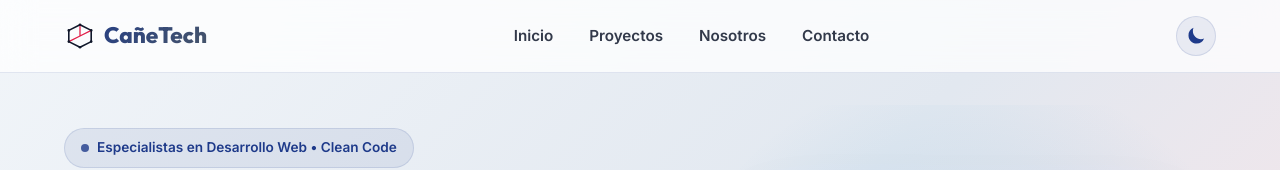
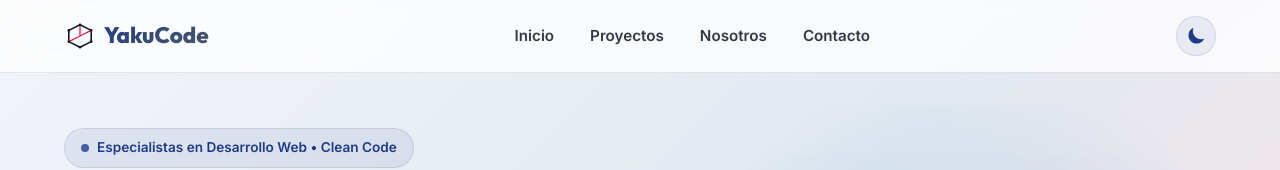
Before and after one commit to LeonardoTorresV/Ca-eTech, a React (Vite) app: page / in a window 1280 px wide. Shown: the top 170 px of the page. Built offline with nearby package versions, Linux system fonts and the light colour scheme.

Commit message:
fix: name

```diff
--- a/src/components/Header.jsx
+++ b/src/components/Header.jsx
@@ -29,7 +29,7 @@ export default function Header({ theme, toggleTheme }) {
             <circle cx="15" cy="32.5" r="4" fill="var(--color-logo-navy)" />
           </svg>
           {/* <span>DevNexus</span> */}
-          <span>CañeTech</span>
+          <span>YakuCode</span>
         </div>
 
         {/* NAVIGATION LINKS */}
--- a/src/components/TrustUs.css
+++ b/src/components/TrustUs.css
@@ -7,7 +7,7 @@
     width: 100%;
     overflow: hidden;
     padding: 0.75em 0;
-    background-color: var(--color-bg-solid);
+    /* background-color: var(--color-bg-solid); */
 }
 
 .client-logos-track {
@@ -43,7 +43,7 @@
 [data-theme='dark'] .client-item {
 
     border-color: var(--color-primary-dark);
-    box-shadow: 0 8px 24px var(--color-primary-dark);
+    box-shadow: 0 2px 15px var(--color-primary-dark);
 }
 
 .imglogosempresas{
```
